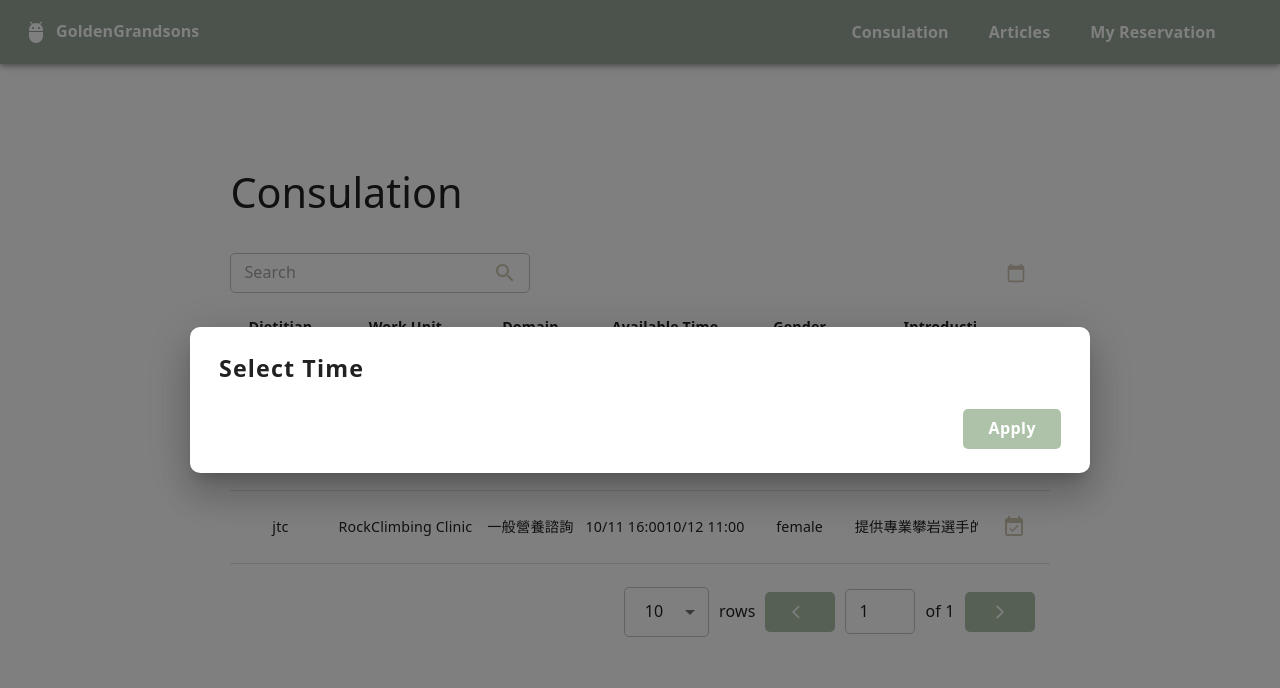
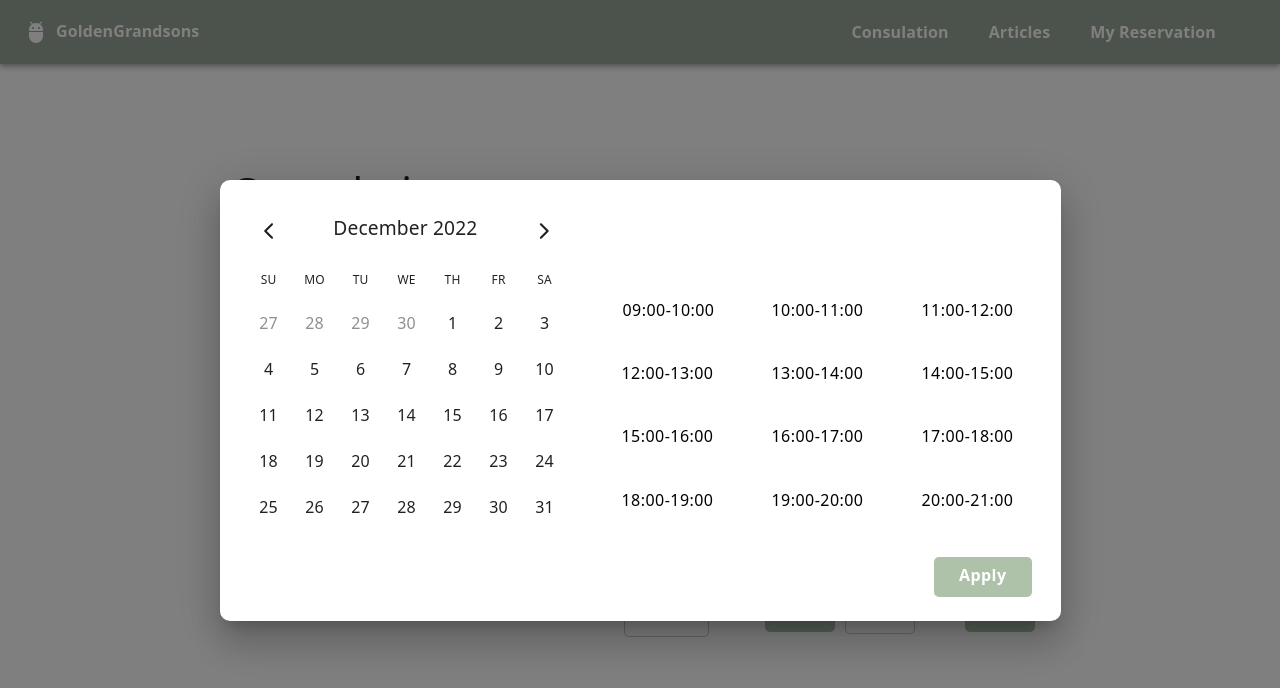
Before and after one commit to jtongchenzip/Golden_Grandsons, a React (Create React App) app in the folder frontend/: page / in a window 1280 px wide. Both pictures are taken after a click on the button 1015 px from the left and 272 px from the top of the page. Shown: the top 688 px of the page. Built offline with nearby package versions, Linux system fonts and the light colour scheme.

Commit message:
DateTimePicker layout done

```diff
--- a/frontend/package.json
+++ b/frontend/package.json
@@ -12,8 +12,11 @@
     "@testing-library/jest-dom": "^5.16.5",
     "@testing-library/react": "^13.4.0",
     "@testing-library/user-event": "^13.5.0",
+    "date-fns": "^2.29.3",
     "history": "^5.3.0",
+    "moment": "^2.29.4",
     "react": "^18.2.0",
+    "react-day-picker": "^8.4.1",
     "react-dom": "^18.2.0",
     "react-router-dom": "5.2.0",
     "react-scripts": "5.0.1",
--- a/frontend/src/components/ui/CustomTable.js
+++ b/frontend/src/components/ui/CustomTable.js
@@ -29,6 +29,7 @@ import ArrowForwardIosIcon from "@mui/icons-material/ArrowForwardIos";
 import EventAvailableIcon from "@mui/icons-material/EventAvailable";
 import ArrowForwardIcon from "@mui/icons-material/ArrowForward";
 import VideoCallIcon from "@mui/icons-material/VideoCall";
+import DateTimePicker from "./DateTimePicker";
 
 const useStyles = makeStyles((theme) => ({
   topContent: {
@@ -210,7 +211,7 @@ export default function CustomTable({
     } else if (nextStep === "readArticles") {
       nextStepOnClick();
     } else if (nextStep === "videoCall") {
-      nextStepOnClick();
+      window.open("https://meet.google.com/whi-jubj-nrn");
     }
   };
   // TODO
@@ -257,12 +258,9 @@ export default function CustomTable({
           <CalendarTodayIcon sx={{ height: 20, width: 22 }} color="#958e77" />
         </IconButton>
       </div>
-      <Dialog open={showFilterTime} maxWidth="md" fullWidth={true}>
-        <DialogTitle>
-          <Typography variant="h4">Select Time</Typography>
-        </DialogTitle>
-        <DialogContent>
-          <div></div>
+      <Dialog open={showFilterTime} maxWidth="md">
+        <DialogContent sx={{ paddingRight: "2px" }}>
+          <DateTimePicker />
         </DialogContent>
         <DialogActions>
           <Button
--- /dev/null
+++ b/frontend/src/components/ui/DateTimePicker.js
@@ -0,0 +1,129 @@
+import React from "react";
+import { makeStyles } from "@mui/styles";
+import moment from "moment";
+import { useState, useEffect } from "react";
+import { DayPicker } from "react-day-picker";
+import {
+  Button,
+  ToggleButton,
+  ToggleButtonGroup,
+  Typography,
+} from "@mui/material";
+import "./day-picker.css";
+import "react-day-picker/dist/style.css";
+
+const useStyles = makeStyles((theme) => ({
+  container: {
+    display: "flex",
+    flexDirection: "row",
+  },
+  dayPicker: {
+    // marginLeft: "15px",
+  },
+  timeSlotsGroup: {
+    width: "470px",
+    maxWidth: "500px",
+    flexWrap: "wrap",
+    display: "flex",
+    alignItems: "center",
+    justifyContent: "flex-start",
+  },
+  dateResult: {
+    marginLeft: "25px",
+  },
+}));
+
+const timeSlots = [
+  "09:00-10:00",
+  "10:00-11:00",
+  "11:00-12:00",
+  "12:00-13:00",
+  "13:00-14:00",
+  "14:00-15:00",
+  "15:00-16:00",
+  "16:00-17:00",
+  "17:00-18:00",
+  "18:00-19:00",
+  "19:00-20:00",
+  "20:00-21:00",
+];
+
+export default function DateTimePicker({
+  className = "",
+  value,
+  setValue,
+  vertical,
+}) {
+  const classes = useStyles();
+  const [selectedDate, setSelectedDate] = useState("");
+  const [selectedTime, setSelectedTime] = useState([]);
+  const handleSelectedTime = (
+    event: React.MouseEvent<HTMLElement>,
+    newFormats: string[]
+  ) => {
+    setSelectedTime(newFormats);
+  };
+
+  useEffect(() => {
+    console.log(selectedDate, typeof selectedDate);
+  });
+
+  return (
+    <div className={classes.container}>
+      <div className={classes.dayPicker}>
+        <DayPicker
+          mode="single"
+          selected={selectedDate}
+          onSelect={setSelectedDate}
+          showOutsideDays
+        />
+      </div>
+      <div className={classes.timeSlotsGroup}>
+        <div className={classes.dateResult}>
+          <Typography variant="body1">
+            {/* {
+              selectedDate.getUTCFullYear() +
+                "/" +
+                ("0" + (selectedDate.getUTCMonth() + 1)).slice(-2) +
+                "/" +
+                ("0" + selectedDate.getUTCDate()).slice(-2)
+              // " " +
+              // ("0" + selectedDate.getUTCHours()).slice(-2) +
+              // ":" +
+              // ("0" + selectedDate.getUTCMinutes()).slice(-2) +
+              // ":" +
+              // ("0" + selectedDate.getUTCSeconds()).slice(-2)}
+            } */}
+          </Typography>
+        </div>
+        <ToggleButtonGroup
+          sx={{
+            display: "grid",
+            gridTemplateColumns: "130px 130px 130px",
+            gridGap: "20px",
+            padding: "20px",
+            flexWrap: "wrap",
+          }}
+          value={selectedTime}
+          onChange={handleSelectedTime}
+        >
+          {timeSlots.map((slot) => {
+            return (
+              <ToggleButton
+                value={slot}
+                sx={{
+                  borderLeft: "solid",
+                  borderRadius: "2px",
+                  borderColor: "#000000",
+                }}
+              >
+                {slot}
+              </ToggleButton>
+              //<Button>{slot}</Button>
+            );
+          })}
+        </ToggleButtonGroup>
+      </div>
+    </div>
+  );
+}
--- /dev/null
+++ b/frontend/src/components/ui/day-picker.css
@@ -0,0 +1,65 @@
+/* calendar title */
+.rdp-caption_label {
+  font-weight: 500 !important;
+  font-family: "Noto Sans";
+  font-size: 1.2rem !important;
+  transform: translate(81px,-2px);
+}
+/* calendar navigation button */
+.rdp-nav_button_previous{
+  transform:translateX(-238px)
+}
+.rdp-nav_button_next{
+  transform:translateX(-5px)
+}
+.rdp {
+  --rdp-cell-size: 40px;
+  --rdp-accent-color: #ECE8D8 !important;
+  --rdp-background-color: #F9F7EC !important;
+  --rdp-accent-color-dark: #C7C7B1 !important;
+  --rdp-background-color-dark: #C7C7B1 !important;
+  --rdp-outline: 2px solid var(--rdp-accent-color);
+  --rdp-outline-selected: 3px solid var(--rdp-accent-color);
+  margin: 1em;
+}
+
+/* calendar body */
+.rdp-table{
+  margin-top: 10px !important;
+}
+.rdp-head_cell{
+  font-weight: normal !important;
+  font-family: "Noto Sans";
+  margin-top: 15px;
+}
+.rdp-day_today:not(.rdp-day_outside) {
+  font-weight: 500 !important;
+  font-family: "Noto Sans"
+}
+/* date cells */
+.rdp-day{
+  --rdp-accent-color: #ECE8D8;
+  --rdp-background-color: #F9F7EC;
+  --rdp-accent-color-dark: #C7C7B1;
+  --rdp-background-color-dark: #C7C7B1;
+  --rdp-outline: 2px solid var(--rdp-accent-color);
+  --rdp-outline-selected: 3px solid var(--rdp-accent-color);
+  margin: 3px !important;
+}
+.rdp-day:hover{
+  background-color: #F9F7EC;
+}
+.rdp-day:focus-visible{
+  background-color: #C7C7B1;
+}
+/* when cell selected*/
+.rdp-day_selected{
+  background-color: #ECE8D8;
+  color:white;
+}
+.rdp-day_selected:hover{
+  background-color: #F9F7EC;
+}
+.rdp-day_selected:focus-visible{
+  background-color: #C7C7B1;
+}
--- a/frontend/src/theme/theme.js
+++ b/frontend/src/theme/theme.js
@@ -14,7 +14,7 @@ const sageMono = {
   gray: "#D8cec0",
   semiDarkGray: "#615b4e",
   darkGray: "#656565",
-  black: "#615b4e",
+  black: "#000000",
 };
 
 // green
@@ -205,6 +205,36 @@ const components = {
       },
     },
   },
+  MuiToggleButtonGroup: {
+    styleOverrides: {
+      root: {
+        paddingBottom: "0px !important",
+        paddingRight: "10px !important",
+      },
+    },
+  },
+  MuiToggleButton: {
+    styleOverrides: {
+      root: {
+        borderRadius: "6px !important",
+        border: "1px solid white !important",
+        width: "130px",
+        color: sageMono.black,
+        "&.Mui-selected": {
+          color: sageMono.white,
+          backgroundColor: palette.info.main,
+          "&:hover": {
+            color: sageMono.darkGray,
+            backgroundColor: palette.info.main,
+          },
+        },
+        "&:hover": {
+          color: sageMono.darkGray,
+          backgroundColor: palette.info.light,
+        },
+      },
+    },
+  },
   // textfield
   MuiTextField: {
     styleOverrides: {
```
